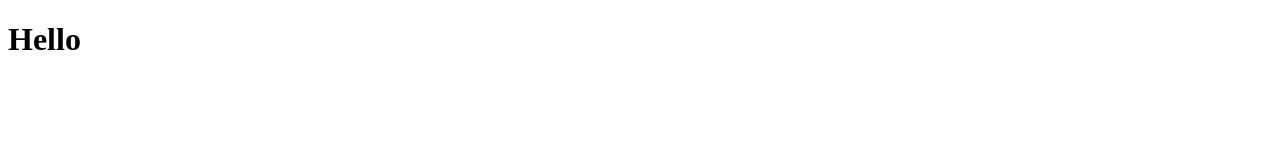
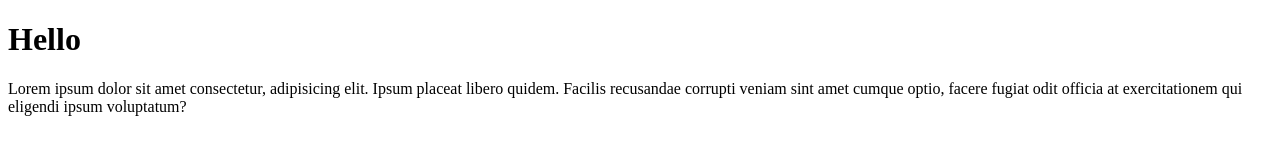
Before and after one commit to Daniil727/developer2024, a plain HTML site: page index.html in a window 1280 px wide. Drawn offline with Linux system fonts and the light colour scheme.

Commit message:
добавил параграф

```diff
--- a/index.html
+++ b/index.html
@@ -11,6 +11,11 @@
         <header>
             <div class="title">
                 <h1>Hello</h1>
+                <p>Lorem ipsum dolor sit amet consectetur, adipisicing elit.
+                     Ipsum placeat libero quidem. Facilis recusandae corrupti
+                     veniam sint amet cumque optio, facere fugiat odit officia at
+                     exercitationem qui eligendi ipsum voluptatum?
+                    </p>
             </div>
         </header>
     </div>
```
